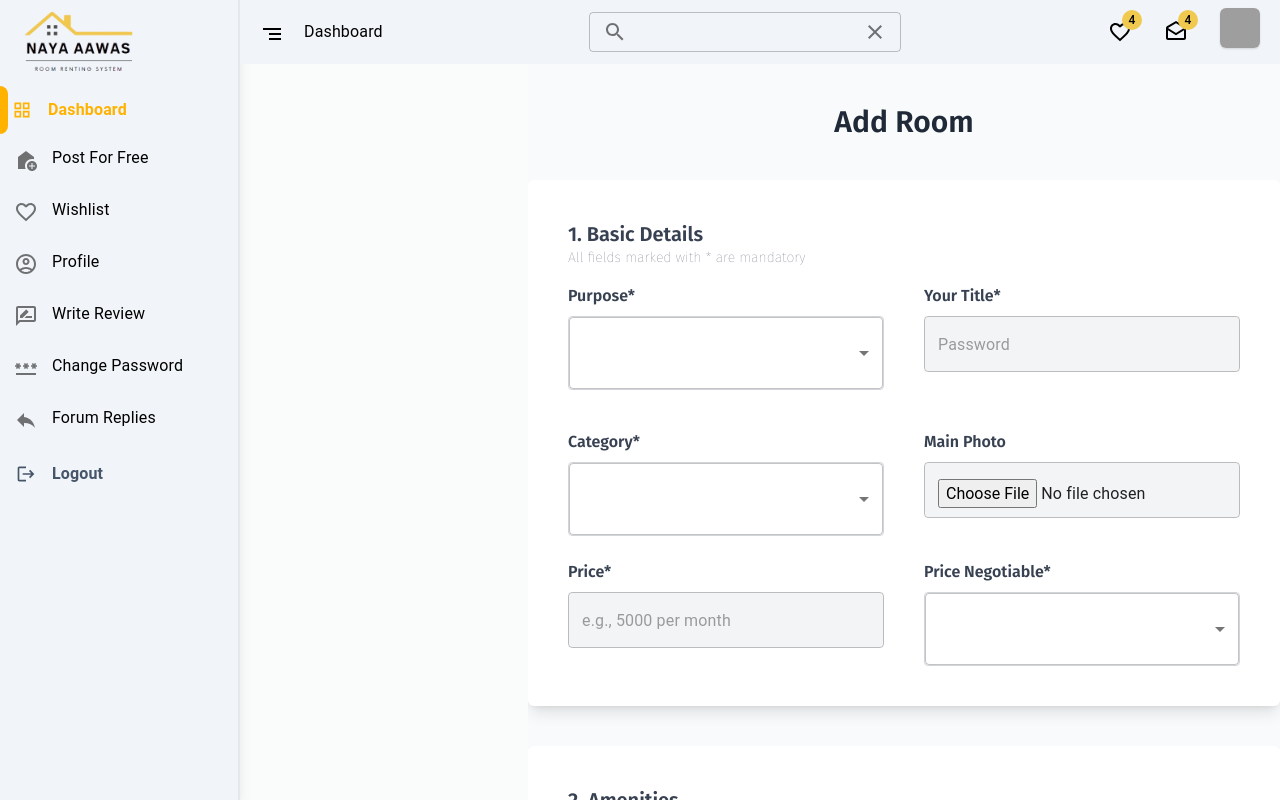
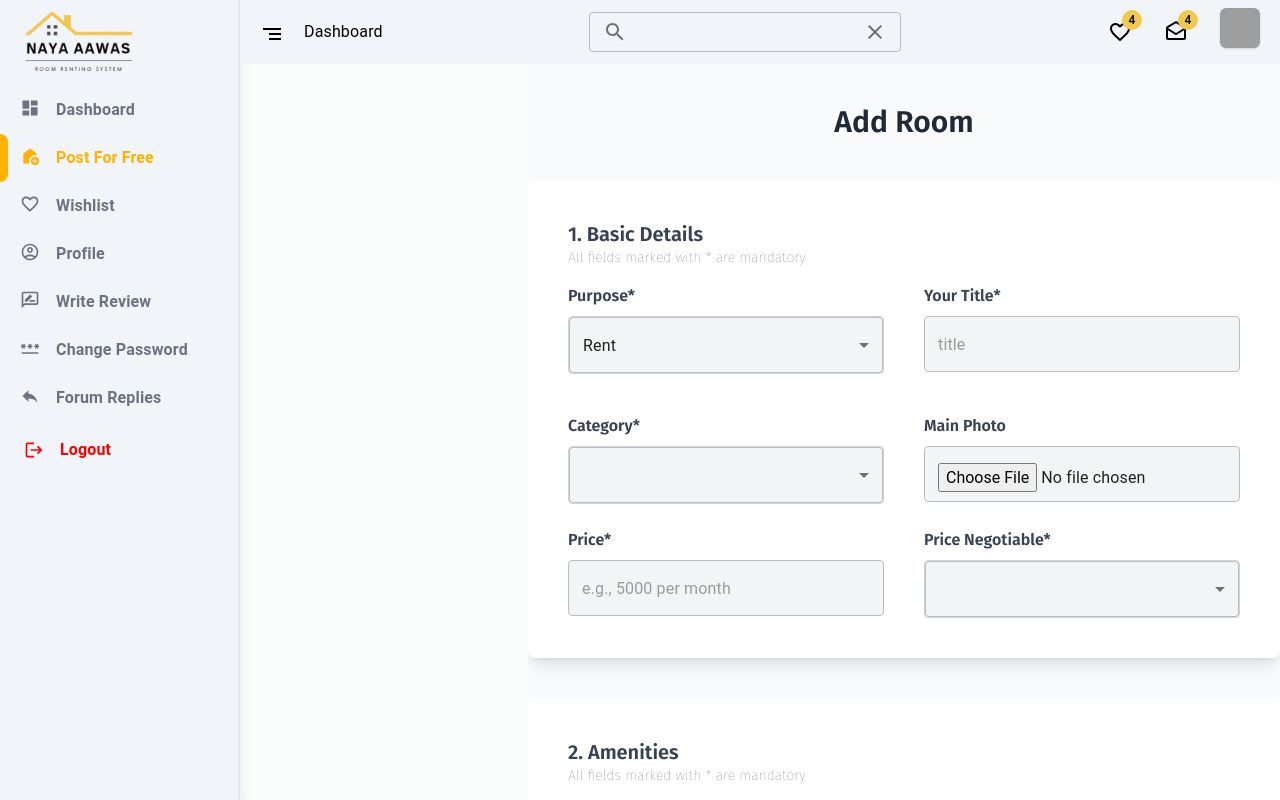
Before and after one commit to bhatta09/Room-Rental-System, a React (Vite) app: page /profile/post-room in a window 1280 px wide. Built offline with nearby package versions, Linux system fonts and the light colour scheme; grey boxes are pictures that could not be loaded.

Commit message:
setup for postRoom

```diff
--- a/package.json
+++ b/package.json
@@ -21,6 +21,7 @@
     "axios": "^1.7.7",
     "react": "^18.3.1",
     "react-dom": "^18.3.1",
+    "react-hook-form": "^7.53.0",
     "react-icons": "^5.3.0",
     "react-redux": "^9.1.2",
     "react-router-dom": "^6.26.1",
--- a/src/components/Profile/ChangeProfile.jsx
+++ b/src/components/Profile/ChangeProfile.jsx
@@ -67,7 +67,7 @@ const ChangeProfile = () => {
     e.preventDefault();
     console.log("button clicked");
     const postData = async () => {
-      const response = await axios.put(`/api/user/${id}`, formData, {
+      const response = await axios.post(`/api/user/${id}`, formData, {
         headers: {
           Authorization: `Bearer ${token}`,
           "Content-Type": "multipart/form-data",
@@ -86,7 +86,11 @@ const ChangeProfile = () => {
             <h2 className="text-2xl">Personal Details</h2>
           </div>
           <div className="w-24 h-24 rounded-full overflow-hidden border-4 border-yellow-500 bg-gray-900">
-            <img src={image} alt="Profile" className="w-full h-full object-cover" />
+            <img
+              src={image}
+              alt="Profile"
+              className="w-full h-full object-cover"
+            />
           </div>
           <button className="rounded-md bg-yellow-400 px-4 py-2">
             Add Image
--- a/src/components/Profile/PostForFree.jsx
+++ b/src/components/Profile/PostForFree.jsx
@@ -1,7 +1,35 @@
 import { TextField, Select, MenuItem } from "@mui/material";
+import axios from "axios";
+import { useForm } from "react-hook-form";
+
 const PostForFree = () => {
+  const {
+    register,
+    handleSubmit,
+    watch,
+    formState: { errors },
+  } = useForm();
+  const token =
+    "eyJhbGciOiJIUzI1NiJ9.eyJzdWIiOiJjb2RlbG9yZCIsImlhdCI6MTcyNzc0NDk4MSwiZXhwIjoxNzI5MTg0OTgxfQ.9H5OQpSl9QNxHWzVHQbNmWbuVnz5dK-YLroELpBVpeg";
+  const onSubmit = async (data) => {
+    try {
+      const response = await axios.post("/api/room", data, {
+        headers: {
+          Authorization: `Bearer ${token}`,
+          "Content-Type": "multipart/form-data",
+        },
+      });
+      console.log("Success:", response.data); // Handle success
+    } catch (error) {
+      console.error("Error:", error);
+    }
+  };
+
   return (
-    <div className="bg-gray-50 ml-72 overflow-scroll">
+    <form
+      className="bg-gray-50 ml-72 overflow-scroll"
+      onSubmit={handleSubmit(onSubmit)}
+    >
       <div className="flex justify-center py-10">
         <h2 className="text-3xl font-semibold text-gray-800">Add Room</h2>
       </div>
@@ -20,11 +48,15 @@ const PostForFree = () => {
             <label className="block text-gray-700 font-semibold mb-2">
               Purpose*
             </label>
-            <Select className="w-full border border-gray-300 p-2 rounded-md focus:outline-none focus:ring-2 focus:ring-yellow-500">
-              <MenuItem>Rent</MenuItem>
-              <MenuItem>Salet</MenuItem>
-              <MenuItem>Lease</MenuItem>
-              <MenuItem>Paying Guest</MenuItem>
+            <Select
+              defaultValue="RENT"
+              {...register("purpose")}
+              className="w-full border border-gray-300  rounded-md focus:outline-none focus:ring-2 focus:ring-yellow-500 bg-gray-100"
+            >
+              <MenuItem value="RENT">Rent</MenuItem>
+              <MenuItem value="SALE">Sale</MenuItem>
+              <MenuItem value="LEASE">Lease</MenuItem>
+              <MenuItem value="PAYING_GUEST">Paying Guest</MenuItem>
             </Select>
           </div>
 
@@ -33,8 +65,9 @@ const PostForFree = () => {
               Your Title*
             </label>
             <TextField
+              {...register("title")}
               type=""
-              placeholder="Password"
+              placeholder="title"
               className="w-full border border-gray-300 py-2 px-5 rounded-md bg-gray-100 focus:outline-none"
             />
           </div>
@@ -43,14 +76,20 @@ const PostForFree = () => {
             <label className="block text-gray-700 font-semibold mb-2">
               Category*
             </label>
-            <Select className="w-full border border-gray-300 p-2 rounded-md focus:outline-none focus:ring-2 focus:ring-yellow-500">
-              <MenuItem>Single Room</MenuItem>
-              <MenuItem>Two Rooms</MenuItem>
-              <MenuItem>1 BHK</MenuItem>
-              <MenuItem>2 BHK</MenuItem>
-              <MenuItem>3 / 4 BHK</MenuItem>
-              <MenuItem>House</MenuItem>
-              <MenuItem>Apartment</MenuItem>
+            <Select
+              {...register("category")}
+              className="w-full border border-gray-300  rounded-md focus:outline-none focus:ring-2 focus:ring-yellow-500 bg-gray-100"
+            >
+              <MenuItem value="SINGLE_ROOM">Single Room</MenuItem>
+              <MenuItem value="TWO_ROOM">Two Rooms</MenuItem>
+              <MenuItem value="ONE_BHK">1 BHK</MenuItem>
+              <MenuItem value="TWO_BHK">2 BHK</MenuItem>
+              <MenuItem value="THREE_BHK">3 BHK</MenuItem>
+              <MenuItem value="FOUR_BHK"> 4 BHK</MenuItem>
+              <MenuItem value="FLAT">Flat</MenuItem>
+
+              <MenuItem value="HOUSE">House</MenuItem>
+              <MenuItem value="APARTMENT">Apartment</MenuItem>
             </Select>
           </div>
 
@@ -59,8 +98,10 @@ const PostForFree = () => {
               Main Photo
             </label>
             <TextField
+              {...register("imageFileUrl")}
               type="file"
-              placeholder="Password"
+              inputProps={{ accept: "image/*" }}
+              placeholder=""
               className="w-full border border-gray-300 py-2 px-5 rounded-md bg-gray-100 focus:outline-none"
             />
           </div>
@@ -72,7 +113,8 @@ const PostForFree = () => {
               Price*
             </label>
             <TextField
-              type=""
+              {...register("price")}
+              type="number"
               className="w-full border border-gray-300 py-2 px-5 rounded-md bg-gray-100 focus:outline-none"
               placeholder="e.g., 5000 per month"
             />
@@ -82,9 +124,12 @@ const PostForFree = () => {
             <label className="block text-gray-700 font-semibold mb-2">
               Price Negotiable*
             </label>
-            <Select className="w-full border border-gray-300 p-2 rounded-md focus:outline-none focus:ring-2 focus:ring-yellow-500">
-              <MenuItem>No</MenuItem>
-              <MenuItem>Yes</MenuItem>
+            <Select
+              {...register("negotiable")}
+              className="w-full border border-gray-300 bg-gray-100 rounded-md focus:outline-none focus:ring-2 focus:ring-yellow-500"
+            >
+              <MenuItem value="false">No</MenuItem>
+              <MenuItem value="true">Yes</MenuItem>
             </Select>
           </div>
         </div>
@@ -102,7 +147,7 @@ const PostForFree = () => {
             <label className="block text-gray-700 font-semibold mb-2">
               Date of Build*
             </label>
-            <Select className="w-full border border-gray-300 p-2 rounded-md focus:outline-none focus:ring-2 focus:ring-yellow-500">
+            <Select className="w-full border border-gray-300  rounded-md focus:outline-none focus:ring-2 focus:ring-yellow-500">
               <MenuItem>2081</MenuItem>
               <MenuItem>2080</MenuItem>
               <MenuItem>2079</MenuItem>
@@ -114,8 +159,9 @@ const PostForFree = () => {
               Bed*
             </label>
             <TextField
-              type=""
-              placeholder="Password"
+              {...register("bedRoom")}
+              type="number"
+              placeholder="bed"
               className="w-full border border-gray-300 py-2 px-5 rounded-md bg-gray-100 focus:outline-none"
             />
           </div>
@@ -124,9 +170,12 @@ const PostForFree = () => {
             <label className="block text-gray-700 font-semibold mb-2">
               Select Kitchen*
             </label>
-            <Select className="w-full border border-gray-300 p-2 rounded-md focus:outline-none focus:ring-2 focus:ring-yellow-500">
-              <MenuItem>No</MenuItem>
-              <MenuItem>Yes</MenuItem>
+            <Select
+              {...register("kitchen")}
+              className="w-full border border-gray-300  rounded-md focus:outline-none focus:ring-2 focus:ring-yellow-500"
+            >
+              <MenuItem value="false">No</MenuItem>
+              <MenuItem value="true">Yes</MenuItem>
             </Select>
           </div>
 
@@ -134,18 +183,20 @@ const PostForFree = () => {
             <label className="block text-gray-700 font-semibold mb-2">
               Bath*
             </label>
-            <TextField
-              type=""
-              placeholder="Password"
-              className="w-full border border-gray-300 py-2 px-5 rounded-md bg-gray-100 focus:outline-none"
-            />
+            <Select
+              {...register("bathRoom")}
+              className="w-full border border-gray-300  rounded-md focus:outline-none focus:ring-2 focus:ring-yellow-500"
+            >
+              <MenuItem value="false">No</MenuItem>
+              <MenuItem value="true">Yes</MenuItem>
+            </Select>
           </div>
 
           <div>
             <label className="block text-gray-700 font-semibold mb-2">
               Furnishing*
             </label>
-            <Select className="w-full border border-gray-300 p-2 rounded-md focus:outline-none focus:ring-2 focus:ring-yellow-500">
+            <Select className="w-full border border-gray-300  rounded-md focus:outline-none focus:ring-2 focus:ring-yellow-500">
               <MenuItem>No</MenuItem>
               <MenuItem>Yes</MenuItem>v <MenuItem>Semi</MenuItem>
             </Select>
@@ -156,13 +207,14 @@ const PostForFree = () => {
               Faced
             </label>
             <Select
+              {...register("face")}
               placeholder="select option"
-              className="w-full border border-gray-300 p-2 rounded-md focus:outline-none focus:ring-2 focus:ring-yellow-500"
+              className="w-full border border-gray-300  rounded-md focus:outline-none focus:ring-2 focus:ring-yellow-500"
             >
-              <MenuItem>East</MenuItem>
-              <MenuItem>West</MenuItem>
-              <MenuItem>South</MenuItem>
-              <MenuItem>North</MenuItem>
+              <MenuItem value="EAST">East</MenuItem>
+              <MenuItem value="WEST">West</MenuItem>
+              <MenuItem value="SOUTH">South</MenuItem>
+              <MenuItem value="NORTH">North</MenuItem>
             </Select>
           </div>
 
@@ -171,11 +223,12 @@ const PostForFree = () => {
               Parking
             </label>
             <Select
+              {...register("parking")}
               placeholder="select option"
-              className="w-full border border-gray-300 p-2 rounded-md focus:outline-none focus:ring-2 focus:ring-yellow-500"
+              className="w-full border border-gray-300  rounded-md focus:outline-none focus:ring-2 focus:ring-yellow-500"
             >
-              <MenuItem>No</MenuItem>
-              <MenuItem>Yes</MenuItem>
+              <MenuItem value="false">No</MenuItem>
+              <MenuItem value="true">Yes</MenuItem>
             </Select>
           </div>
 
@@ -184,11 +237,12 @@ const PostForFree = () => {
               Balcony
             </label>
             <Select
+              {...register("balcony")}
               placeholder="select option"
-              className="w-full border border-gray-300 p-2 rounded-md focus:outline-none focus:ring-2 focus:ring-yellow-500"
+              className="w-full border border-gray-300  rounded-md focus:outline-none focus:ring-2 focus:ring-yellow-500"
             >
-              <MenuItem>No</MenuItem>
-              <MenuItem>Yes</MenuItem>
+              <MenuItem value="false">No</MenuItem>
+              <MenuItem value="true">Yes</MenuItem>
             </Select>
           </div>
 
@@ -197,12 +251,13 @@ const PostForFree = () => {
               Rental Floor
             </label>
             <Select
+              {...register("floor")}
               placeholder="select option"
-              className="w-full border border-gray-300 p-2 rounded-md focus:outline-none focus:ring-2 focus:ring-yellow-500"
+              className="w-full border border-gray-300  rounded-md focus:outline-none focus:ring-2 focus:ring-yellow-500"
             >
-              <MenuItem>Ground</MenuItem>
-              <MenuItem>1st</MenuItem>
-              <MenuItem>2nd</MenuItem>
+              <MenuItem value="GROUND">Ground</MenuItem>
+              <MenuItem value="FIRST_FLOOR">1st</MenuItem>
+              <MenuItem value="SECOND_FLOOR">2nd</MenuItem>
             </Select>
           </div>
 
@@ -212,7 +267,7 @@ const PostForFree = () => {
             </label>
             <Select
               placeholder="select option"
-              className="w-full border border-gray-300 p-2 rounded-md focus:outline-none focus:ring-2 focus:ring-yellow-500"
+              className="w-full border border-gray-300  rounded-md focus:outline-none focus:ring-2 focus:ring-yellow-500"
             >
               <MenuItem>Blacked Pitched</MenuItem>
               <MenuItem>Gorato Bato</MenuItem>
@@ -224,11 +279,12 @@ const PostForFree = () => {
               Water Facility
             </label>
             <Select
+              {...register("waterFacility")}
               placeholder="select option"
-              className="w-full border border-gray-300 p-2 rounded-md focus:outline-none focus:ring-2 focus:ring-yellow-500"
+              className="w-full border border-gray-300  rounded-md focus:outline-none focus:ring-2 focus:ring-yellow-500"
             >
-              <MenuItem>No</MenuItem>
-              <MenuItem>Yes</MenuItem>
+              <MenuItem value="false">No</MenuItem>
+              <MenuItem value="true">Yes</MenuItem>
             </Select>
           </div>
         </div>
@@ -248,7 +304,18 @@ const PostForFree = () => {
               Contact Number*
             </label>
             <TextField
-              type=""
+              {...register("phoneNumber")}
+              type="number"
+              className="w-full border border-gray-300 py-2 px-5 rounded-md bg-gray-100 focus:outline-none"
+            />
+          </div>
+          <div>
+            <label className="block text-gray-700 font-semibold mb-2">
+              Description*
+            </label>
+            <TextField
+              {...register("description")}
+              type="text"
               className="w-full border border-gray-300 py-2 px-5 rounded-md bg-gray-100 focus:outline-none"
             />
           </div>
@@ -257,12 +324,13 @@ const PostForFree = () => {
               Propperty Location
             </label>
             <Select
+              {...register("location")}
               placeholder="select option"
-              className="w-full border border-gray-300 p-2 rounded-md focus:outline-none focus:ring-2 focus:ring-yellow-500"
+              className="w-full border border-gray-300  rounded-md focus:outline-none focus:ring-2 focus:ring-yellow-500 bg-gray-100"
             >
-              <MenuItem>Lalitpur</MenuItem>
-              <MenuItem>Bhaktpur</MenuItem>
-              <MenuItem>Kathmandu</MenuItem>
+              <MenuItem value="Lalitpur">Lalitpur</MenuItem>
+              <MenuItem value="Bhaktpur">Bhaktpur</MenuItem>
+              <MenuItem value="Kathmandu">Kathmandu</MenuItem>
             </Select>
           </div>
         </div>
@@ -270,11 +338,14 @@ const PostForFree = () => {
       {/*more detail end*/}
 
       <div className="max-w-4xl mx-auto  p-10  mt-10">
-        <button className="w-full px-6 py-3 bg-yellow-400 text-white rounded hover:bg-yellow-600">
+        <button
+          type="submit"
+          className="w-full px-6 py-3 bg-yellow-400 text-white rounded hover:bg-yellow-600"
+        >
           Submit for Approval <span className="ml-2">→</span>
         </button>
       </div>
-    </div>
+    </form>
   );
 };
 
--- a/src/components/Profile/ProfileSidebar.jsx
+++ b/src/components/Profile/ProfileSidebar.jsx
@@ -3,7 +3,7 @@ import AddHomeIcon from "@mui/icons-material/AddHome";
 import PasswordIcon from "@mui/icons-material/Password";
 import ReplyIcon from "@mui/icons-material/Reply";
 import LogoutIcon from "@mui/icons-material/Logout";
-import { Link, useLocation, useNavigate } from "react-router-dom";
+import { Link, NavLink, useNavigate } from "react-router-dom";
 import { useDispatch } from "react-redux";
 import { clearToken } from "../../redux/auth/authSlice";
 import { toast } from "react-toastify";
@@ -16,7 +16,13 @@ import IconButton from "@mui/material/IconButton";
 
 import logo from "../../assets/homer.png";
 import { Typography } from "@mui/material";
+import { Dashboard, Margin } from "@mui/icons-material";
 const sidebarData = [
+  {
+    name: "Dashboard",
+    tab: "",
+    icon: <Dashboard />,
+  },
   {
     name: "Post For Free",
     tab: "post-room",
@@ -25,27 +31,27 @@ const sidebarData = [
   {
     name: "Wishlist",
     tab: "wishlist",
-    icon: <FavoriteBorderOutlinedIcon sx={{ fontSize: 33 }} />,
+    icon: <FavoriteBorderOutlinedIcon />,
   },
   {
     name: "Profile",
     tab: "change-profile",
-    icon: <AccountCircleOutlinedIcon sx={{ fontSize: 33 }} />,
+    icon: <AccountCircleOutlinedIcon />,
   },
   {
     name: "Write Review",
     tab: "write-review",
-    icon: <RateReviewOutlinedIcon sx={{ fontSize: 33 }} />,
+    icon: <RateReviewOutlinedIcon />,
   },
   {
     name: "Change Password",
     tab: "change-password",
-    icon: <PasswordIcon sx={{ fontSize: 33 }} />,
+    icon: <PasswordIcon />,
   },
   {
     name: "Forum Replies",
     tab: "forum-replies",
-    icon: <ReplyIcon sx={{ fontSize: 33 }} />,
+    icon: <ReplyIcon />,
   },
 ];
 
@@ -67,54 +73,51 @@ const ProfileSidebar = ({ open }) => {
               <img src={logo} alt="" className="w-32 m-3" />
             </Link>
 
-            <Link to="/profile">
-              <div className="flex gap-4 items-center p-3 text-yellow-400 hover:bg-yellow-100 rounded-lg transition duration-300 before:content-[''] before:absolute before:left-0 before:top-0 before:bottom-0 before:w-2 before:bg-[#FFB200] before:rounded-tr-lg before:rounded-br-lg relative">
-                <GridViewIcon
-                  sx={{ fontSize: 20, fontWeight: "bold" }}
-                  className="text-[#FFB200]"
-                />
-                <Typography
-                  sx={{ fontWeight: "bold" }}
-                  className=" text-[#FFB200]"
-                >
-                  Dashboard
-                </Typography>
-              </div>
-            </Link>
-
             <ul>
               {sidebarData.map((data, index) => (
-                <li
+                <div
                   key={index}
-                  className={`relative cursor-pointer  p-3     hover:translate-x-6 transition ease-in-out duration-300 hover:bg-yellow-400/10 hover:text-yellow-400  before:content-[''] before:absolute before:top-1/2 before:left-[-0.5rem] before:transform before:-translate-y-1/2 before:w-0 before:h-0 before:bg-[#FFB200] hover:before:w-2 hover:before:h-full hover:before:rounded-r-md`}
+                  className="cursor-pointer p-3
+                  relative hover:translate-x-6
+                  transition ease-in-out duration-300
+                  before:content-[''] before:absolute before:left-0 before:top-0 before:bottom-0
+                  before:w-2 hover:before:bg-[#FFB200] before:rounded-tr-lg before:rounded-br-lg  "
                 >
-                  <Link to={`/profile/${data.tab}`}>
-                    <div className="flex">
-                      <IconButton
+                  <NavLink
+                    to={`/profile/${data.tab}`}
+                    end={data.tab === ""}
+                    className={({ isActive }) =>
+                      isActive
+                        ? "active-link before:content-[''] before:absolute before:left-0 before:top-0 before:bottom-0 before:w-2 before:bg-[#FFB200] before:rounded-tr-lg before:rounded-br-lg text-[#FFB200] "
+                        : "inactive-link text-gray-500  bg-yellow-400!"
+                    }
+                  >
+                    <div className="flex gap-4 pl-2 ">
+                      <data.icon.type
                         sx={{
-                          borderRadius: "2px",
-                          marginRight: "12px",
-                          padding: "2px",
-                          "&:hover": {
-                            backgroundColor: "rgba(255, 178, 0, 0.2)",
-                            color: "#FFB200",
-                          },
+                          fontSize: 20,
+                          fontWeight: "bold",
                         }}
-                      >
-                        <data.icon.type className="text-inherit " />
-                      </IconButton>
-                      <Typography>{data.name}</Typography>
+                      />
+                      <Typography sx={{ fontWeight: "bold" }}>
+                        {data.name}
+                      </Typography>
                     </div>
-                  </Link>
-                </li>
+                  </NavLink>
+                </div>
               ))}
 
               <div
                 onClick={handleLogout}
-                className="cursor-pointer tracking-normal p-4 text-lg font-normal flex gap-4 items-center text-slate-600 hover:translate-x-6 transition ease-in-out duration-300 "
+                className="cursor-pointer tracking-normal p-4  pl-6 text-lg font-normal flex gap-4 items-center text-slate-600 hover:translate-x-6 transition ease-in-out duration-300 relative before:content-[''] before:absolute before:left-0 before:top-0 before:bottom-0 before:w-2 hover:before:bg-[red] before:rounded-tr-lg before:rounded-br-lg "
               >
-                <LogoutIcon sx={{ fontSize: 20 }} className="text-inherit" />
-                <Typography sx={{ fontWeight: "bold" }}>Logout</Typography>
+                <LogoutIcon
+                  sx={{ fontSize: 20, color: "red" }}
+                  className="text-inherit"
+                />
+                <Typography sx={{ fontWeight: "bold", color: "red" }}>
+                  Logout
+                </Typography>
               </div>
             </ul>
           </div>
```
Also changed, not shown: 1 other file (tests, documents, lock files or other folders).
